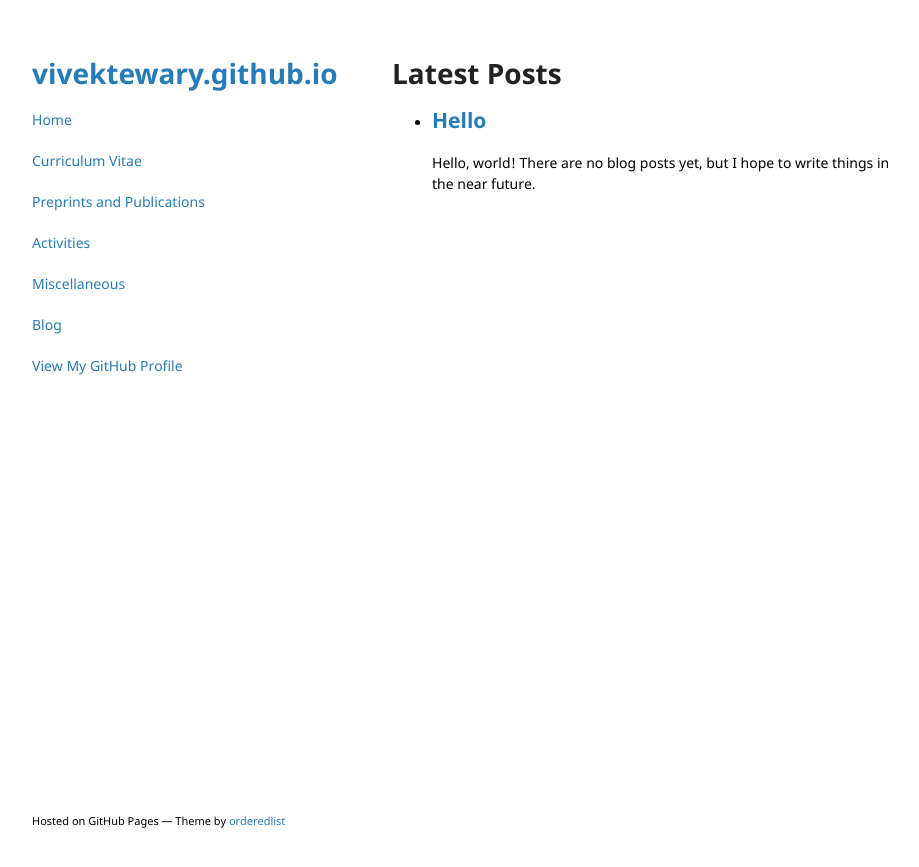
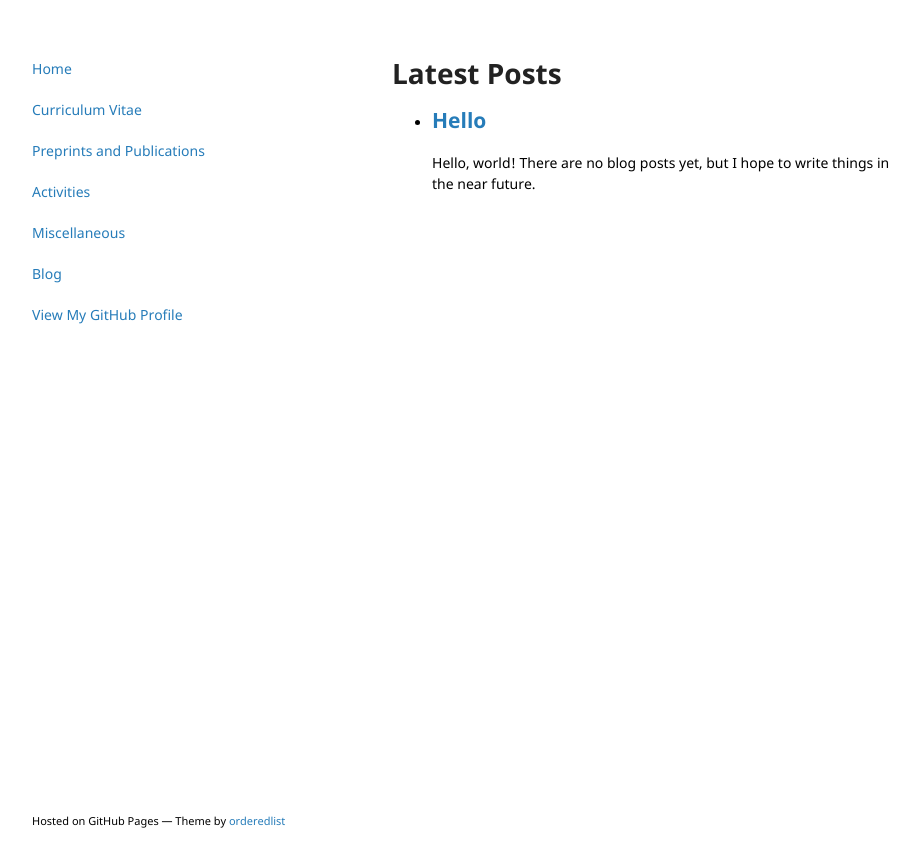
Before and after one commit to vivektewary/vivektewary.github.io, a Jekyll site: the page built from blog.html, in a window 1280 px wide. Shown: the top 867 px of the page, without its empty margins (178-1097 px from the left). Built offline with Jekyll 4.4.1, drawn with Linux system fonts in a browser that asks for light colours.

Commit message:
Update default.html

```diff
--- a/_layouts/default.html
+++ b/_layouts/default.html
@@ -10,7 +10,7 @@
   <body>
     <div class="wrapper">
       <header>
-        <h1><a href="{{ "/" | absolute_url }}">{{ site.title | default: site.github.repository_name }}</a></h1>
+        <!--h1><a href="{{ "/" | absolute_url }}">{{ site.title | default: site.github.repository_name }}</a></h1-->
 
         {% if site.logo %}
           <img src="{{site.logo | relative_url}}" alt="Logo" />
```
